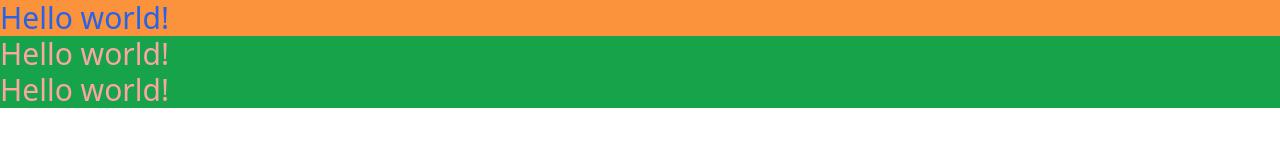
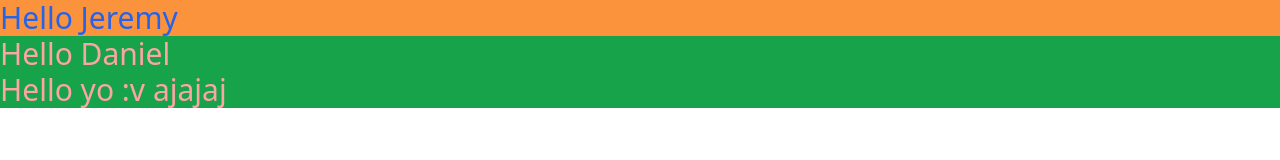
Before and after one commit to Jeremy-434/design-ship-app, a website: page public/index.html in a window 1280 px wide. Drawn offline with Linux system fonts and the light colour scheme.

Commit message:
New commit

```diff
--- a/public/index.html
+++ b/public/index.html
@@ -11,13 +11,13 @@
 
 <body>
     <h1 class="text-3xl text-blue-600 bg-orange-400">
-        Hello world!
+        Hello Jeremy
     </h1>
     <h1 class="text-3xl text-red-300 bg-green-600">
-        Hello world!
+        Hello Daniel
     </h1>
     <h1 class="text-3xl text-red-300 bg-green-600">
-        Hello world!
+        Hello yo :v ajajaj
     </h1>
 </body>
 
```
